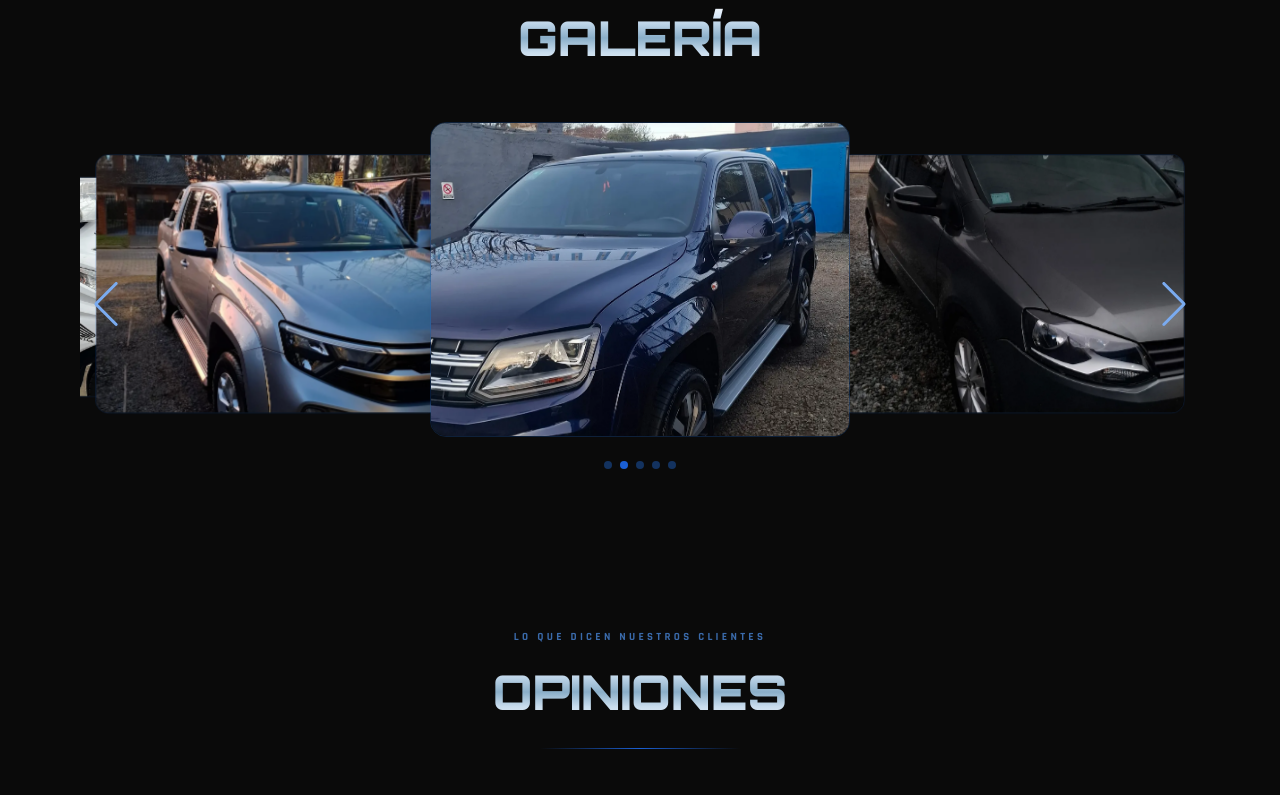
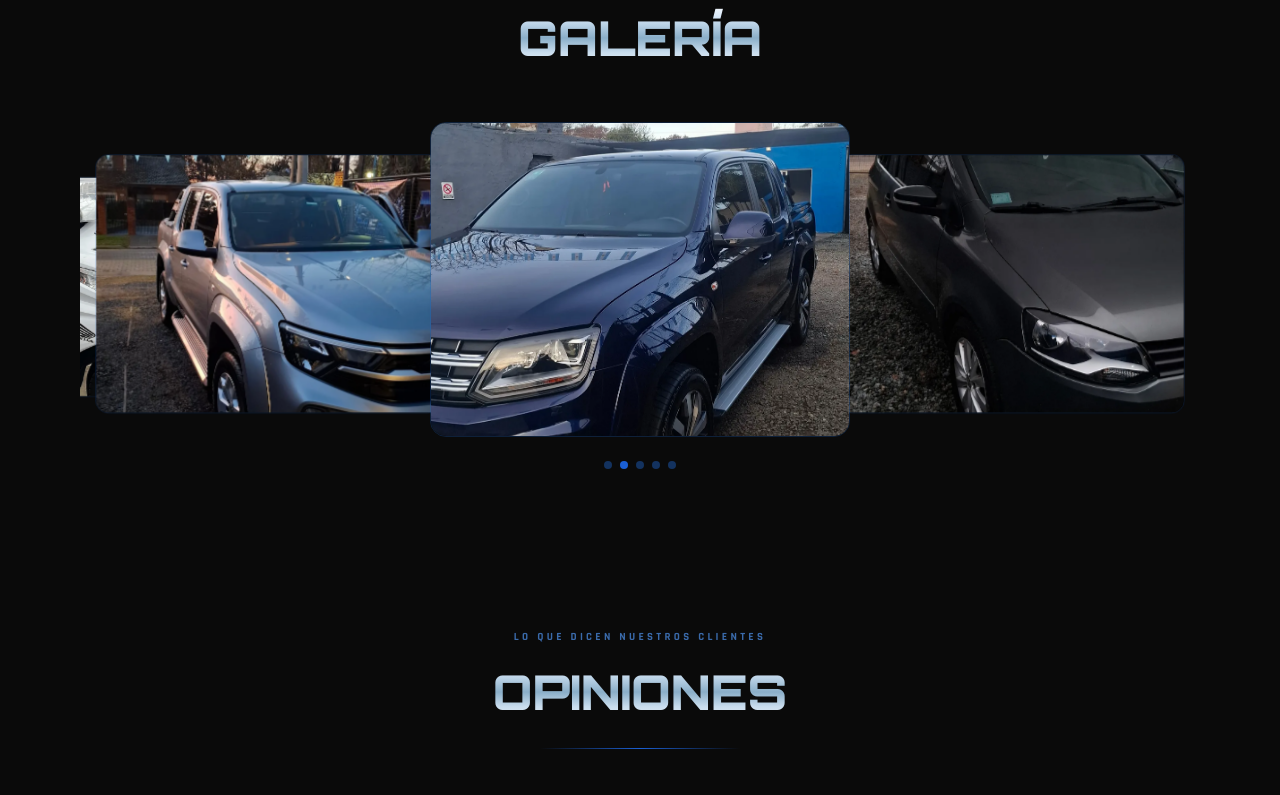
Before and after one commit to agustinMontoya2/mena.carwash, a React (Vite) app: page / in a window 1280 px wide. Shown: the part 2540-3335 px from the top of the page. Built offline with nearby package versions, Linux system fonts and the light colour scheme.

Commit message:
remove carrousel arrow

```diff
--- a/src/components/shared/Carousel.tsx
+++ b/src/components/shared/Carousel.tsx
@@ -1,14 +1,8 @@
-import {
-  Autoplay,
-  EffectCoverflow,
-  Navigation,
-  Pagination,
-} from "swiper/modules"
+import { Autoplay, EffectCoverflow, Pagination } from "swiper/modules"
 import { Swiper, SwiperSlide } from "swiper/react"
 import "swiper/css"
 import "swiper/css/effect-coverflow"
 import "swiper/css/pagination"
-import "swiper/css/navigation"
 import type { GalleryImage } from "@/types"
 import { ImageWithFallback } from "@/components/shared/ImageWithFallback"
 
@@ -20,7 +14,7 @@ export default function Carousel({ images }: Props) {
   return (
     <div className="carousel">
       <Swiper
-        modules={[Autoplay, EffectCoverflow, Navigation, Pagination]}
+        modules={[Autoplay, EffectCoverflow, Pagination]}
         effect="coverflow"
         grabCursor
         centeredSlides
@@ -39,7 +33,6 @@ export default function Carousel({ images }: Props) {
           disableOnInteraction: false,
           pauseOnMouseEnter: true,
         }}
-        navigation
         pagination
       >
         {images.map((image) => (
```
